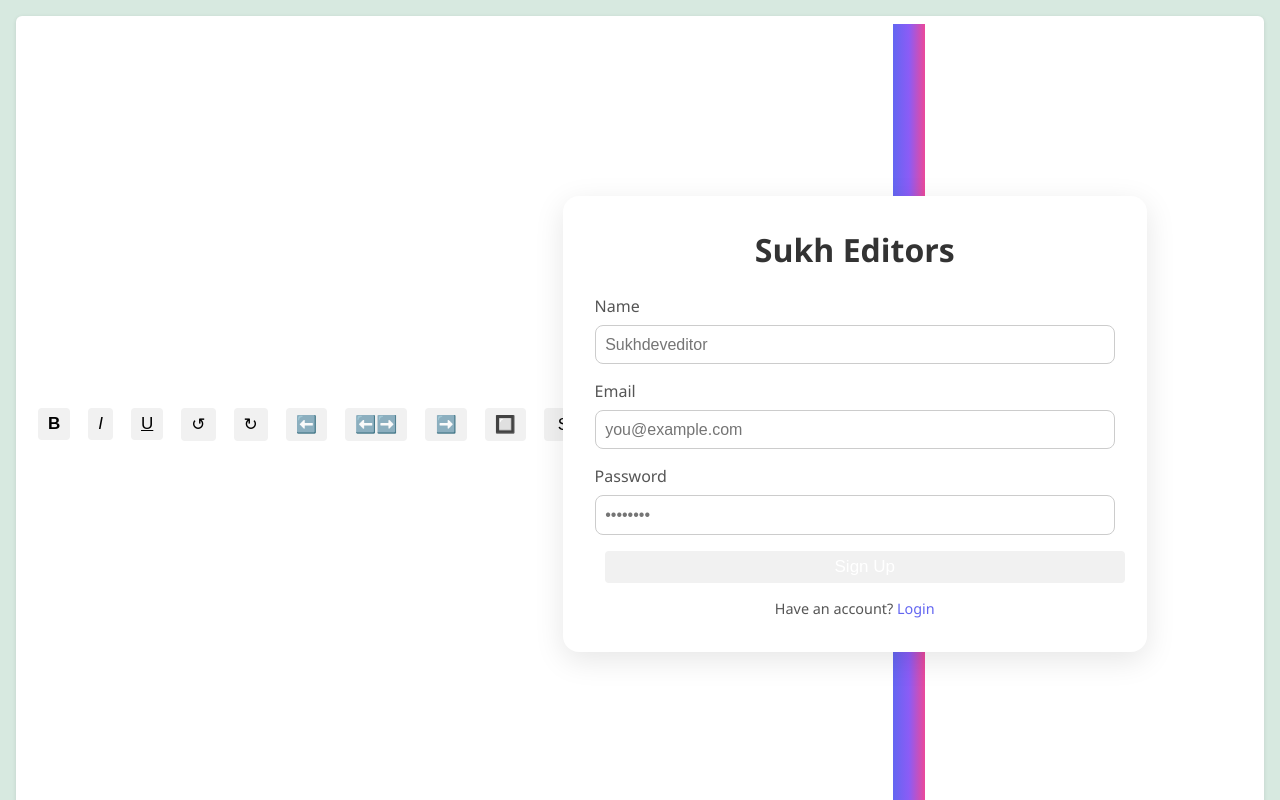
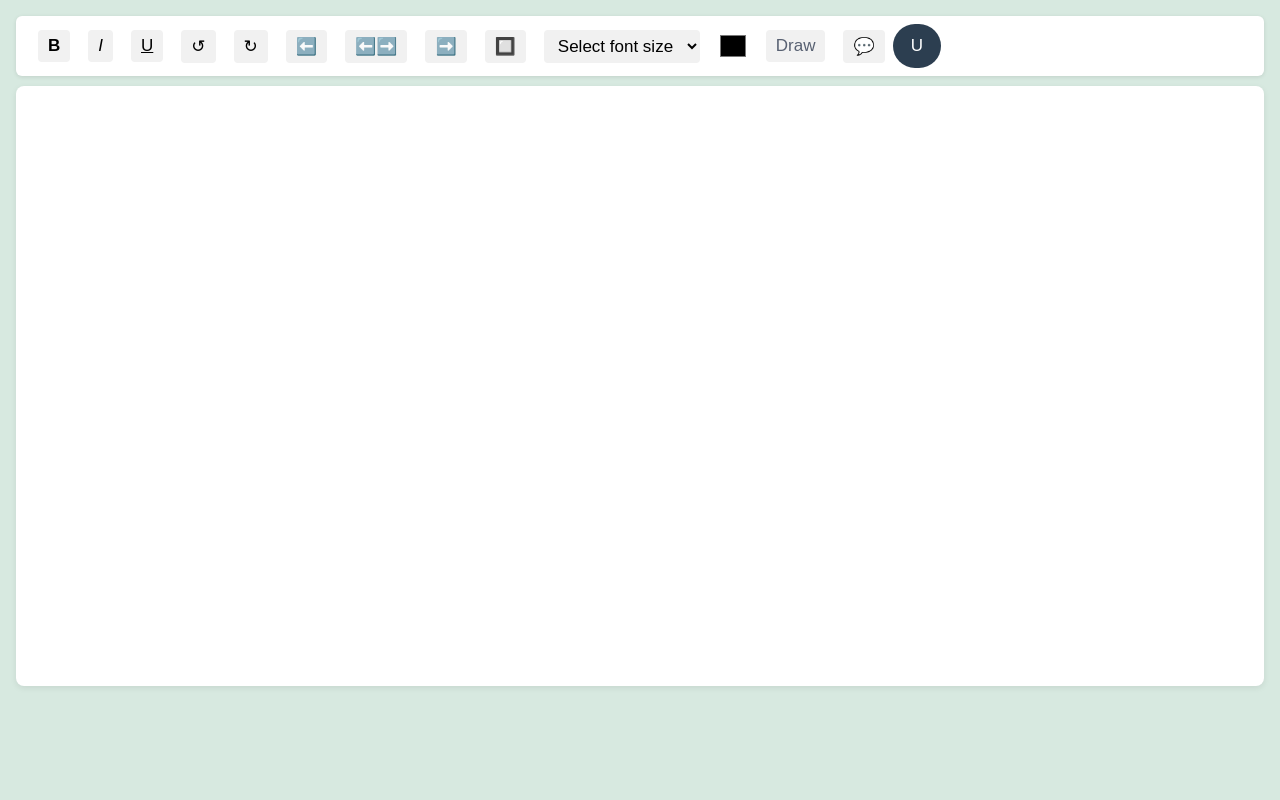
Before and after one commit to Sukhdevvinay/SukhdevEditor, a React (Create React App) app: page /editor in a window 1280 px wide. Built offline with nearby package versions, Linux system fonts and the light colour scheme; no server answers.

Commit message:
Update profile.js

```diff
--- a/src/Component/profile.js
+++ b/src/Component/profile.js
@@ -1,82 +1,57 @@
-import React, { useState } from 'react';
-import { useNavigate } from 'react-router-dom';
-import style from "../Stylesheet/Login.module.css";
-import { Link } from 'react-router';
-const Signup = () => {
-  const [name, setName] = useState('');
-  const [password, setPassword] = useState('');
-  const [email, setEmail] = useState('');
+// Navbar.js
+import React, { useState, useEffect } from 'react';
+import { useNavigate, useLocation } from 'react-router-dom';
+import "../Stylesheet/profile.css"; // You can customize the styling
+
+const Profile = () => {
+  const [showDropdown, setShowDropdown] = useState(false);
   const navigate = useNavigate();
-  const handleSignup = async (e) => {
+  const location = useLocation();
+  const [Userdata, setUserData] = useState(null);
+  useEffect(() => {
+    const path = location.pathname.split('/')[1]; // Gets "editor" or "Draw"
+    // console.log("path : ",path);
+    const API_URL = process.env.REACT_APP_API_URL || "http://localhost:3000";
+    fetch(`${API_URL}/${path}/send_details`, {
+      method: 'GET',
+      credentials: 'include', // If you're using cookies
+    })
+      .then(res => res.json())
+      .then(data => setUserData(data))
+      .catch(err => console.error("Error fetching user data:", err));
+  }, [location.pathname]);
+
+  const handleLogout = async (e) => {
     e.preventDefault();
-    try {   // Sending a data to this end Point after filling this form
+    try {
       const API_URL = process.env.REACT_APP_API_URL || "http://localhost:3000";
-      const res = await fetch(`${API_URL}/Signup/signup`, {
-        method: 'POST',
-        headers: { 'Content-Type': 'application/json' },
-        credentials: 'include',
-        body: JSON.stringify({ name, email, password }),
+      const res = await fetch(`${API_URL}/logout/logout`, {
+        method: 'GET',
+        credentials: 'include'
       });
-      const text = await res.text();
-      try { // Now we are try to convert Our text data response form server into JSON format
-        //   // Agar json main convert ho gaya toh try chalega
-        //   // Agar koi response se  error aati hain toh woh json main convert nhi hoga and then
-        //   // toh fir woh catch main chala jayega
-        const data = JSON.parse(text);
-        if (res.status === 200) { // Succesfully signedup
-          navigate('/editor');
-        } else { // failed to signedup
-          alert(data.message);
-        }
-      } catch (e) {
-        console.error("Response was not JSON:", e);
-      }
-    } catch (err) {
-      console.log("Signup Error : ", err);
+      const data = await res.json();
+      alert(data.message);
+      navigate('/logout');
+    } catch {
+      console.log("Logout Failed");
     }
-  }
+    navigate('/');
+  };
+  let First_letter_Name = Userdata?.name?.[0]?.toUpperCase() || "U";
+  let email = Userdata?.email || "User@gamil.com";
   return (
-    <div className={style.loginWrapper}>
-      <div className={style.logincontainer}>
-        <div className={style.signupheight}>
-          <h2 className={style.logintitle}>Sukh Editors</h2>
-          <form className={style.loginform} method="post" onSubmit={handleSignup}>
-            <div className={style.formgroup}>
-              <label>Name</label>
-              <input
-                type="text"
-                placeholder="Sukhdeveditor"
-                value={name}
-                onChange={(e) => setName(e.target.value)}
-                required />
-            </div>
-            <div className={style.formgroup}>
-              <label>Email</label>
-              <input
-                type="email"
-                placeholder="you@example.com"
-                value={email}
-                onChange={(e) => setEmail(e.target.value)}
-                required />
-            </div>
-            <div className={style.formgroup}>
-              <label>Password</label>
-              <input
-                type="password"
-                placeholder="••••••••"
-                value={password}
-                onChange={(e) => setPassword(e.target.value)}
-                required />
-            </div>
-            <button type="submit" className={style.loginbutton}>Sign Up</button>
-            <p className={style.signuptext}>
-              Have an account? <Link to="/">Login</Link>
-            </p>
-          </form>
-        </div>
+    <div className="navbar">
+      <div className="profile-container" onClick={() => setShowDropdown(!showDropdown)}>
+        <span className="spanelement">{First_letter_Name}</span>
+        {showDropdown && (
+          <div className="dropdown-menu">
+            <div className="email">{email}</div>
+            <div onClick={handleLogout}>Logout</div>
+          </div>
+        )}
       </div>
     </div>
   );
 };
 
-export default Signup;
+export default Profile;
```
